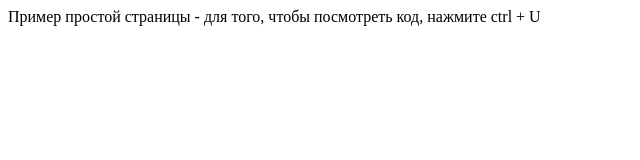
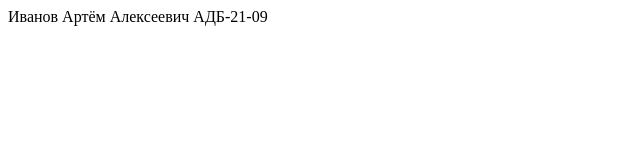
Before and after one commit to Hak0man/hak0man, a plain HTML site: page index.html in a window 1280 px wide. Shown: the whole page, without its empty margins (0-640 px from the left). Drawn offline with Linux system fonts and the light colour scheme.

Commit message:
Update index.html

```diff
--- a/index.html
+++ b/index.html
@@ -10,7 +10,7 @@
 
 <body>
 
-Пример простой страницы - для того, чтобы посмотреть код, нажмите ctrl + U
+Иванов Артём Алексеевич АДБ-21-09
 </body>
 
 </html>
```
